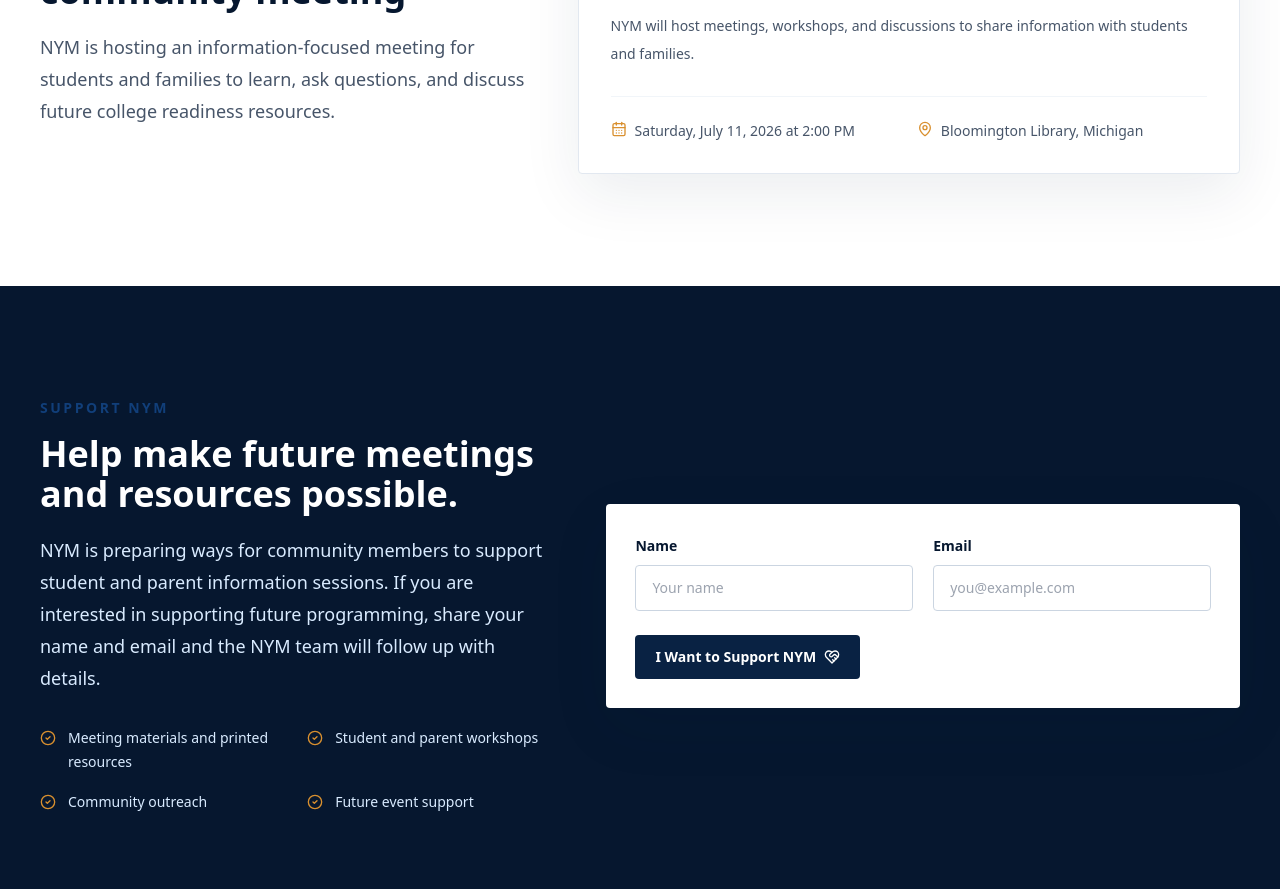
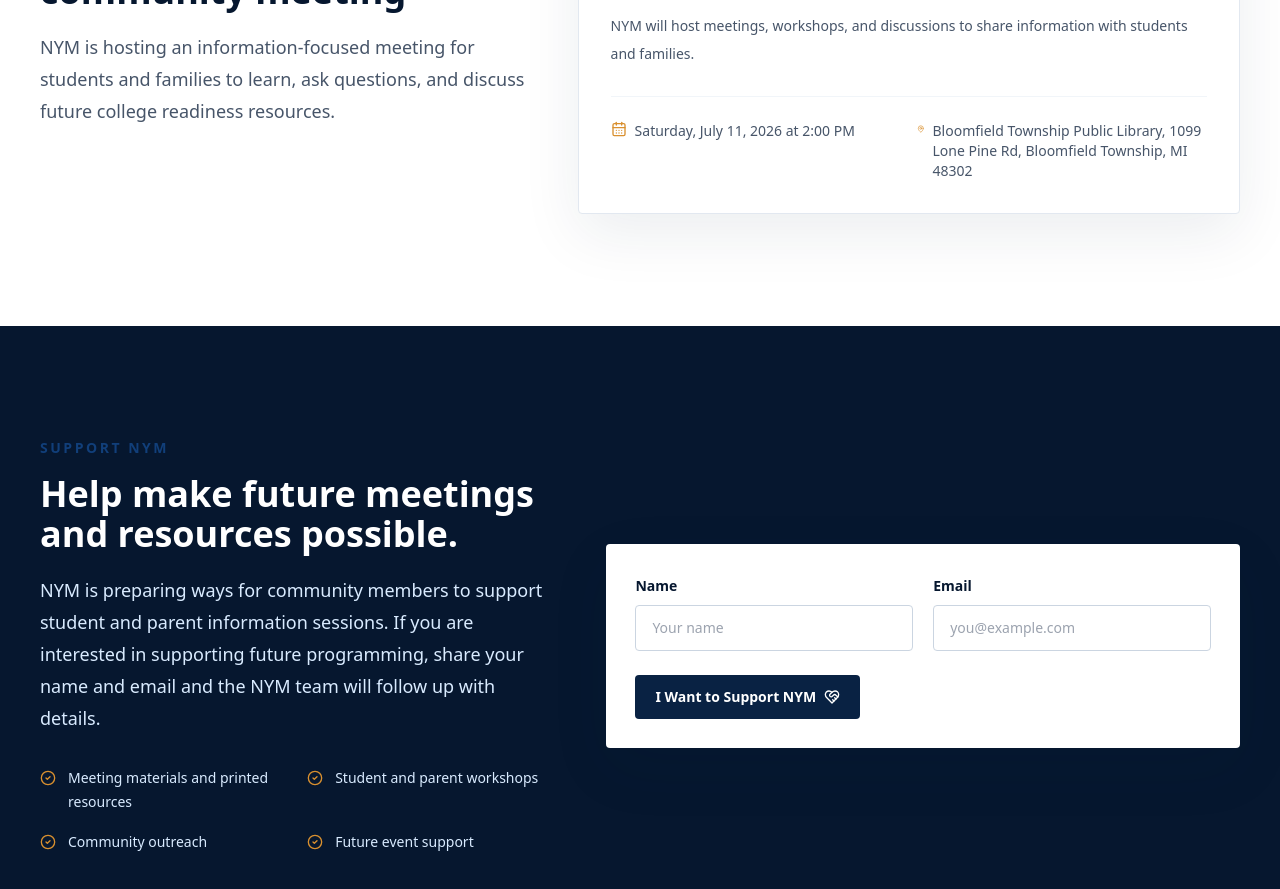
Before and after one commit to a-arya1/NEAM-Website, a Next.js app: page / in a window 1280 px wide. Shown: the part 3300-4189 px from the top of the page. Built offline with nearby package versions, Linux system fonts and the light colour scheme; no server answers.

Commit message:
Add meeting library address

```diff
--- a/app/page.tsx
+++ b/app/page.tsx
@@ -447,7 +447,8 @@
               </span>
               <span className="flex gap-2">
                 <MapPin className="h-4 w-4 text-saffron" />
-                Bloomington Library, Michigan
+                Bloomfield Township Public Library, 1099 Lone Pine Rd,
+                Bloomfield Township, MI 48302
               </span>
             </div>
           </article>
```
